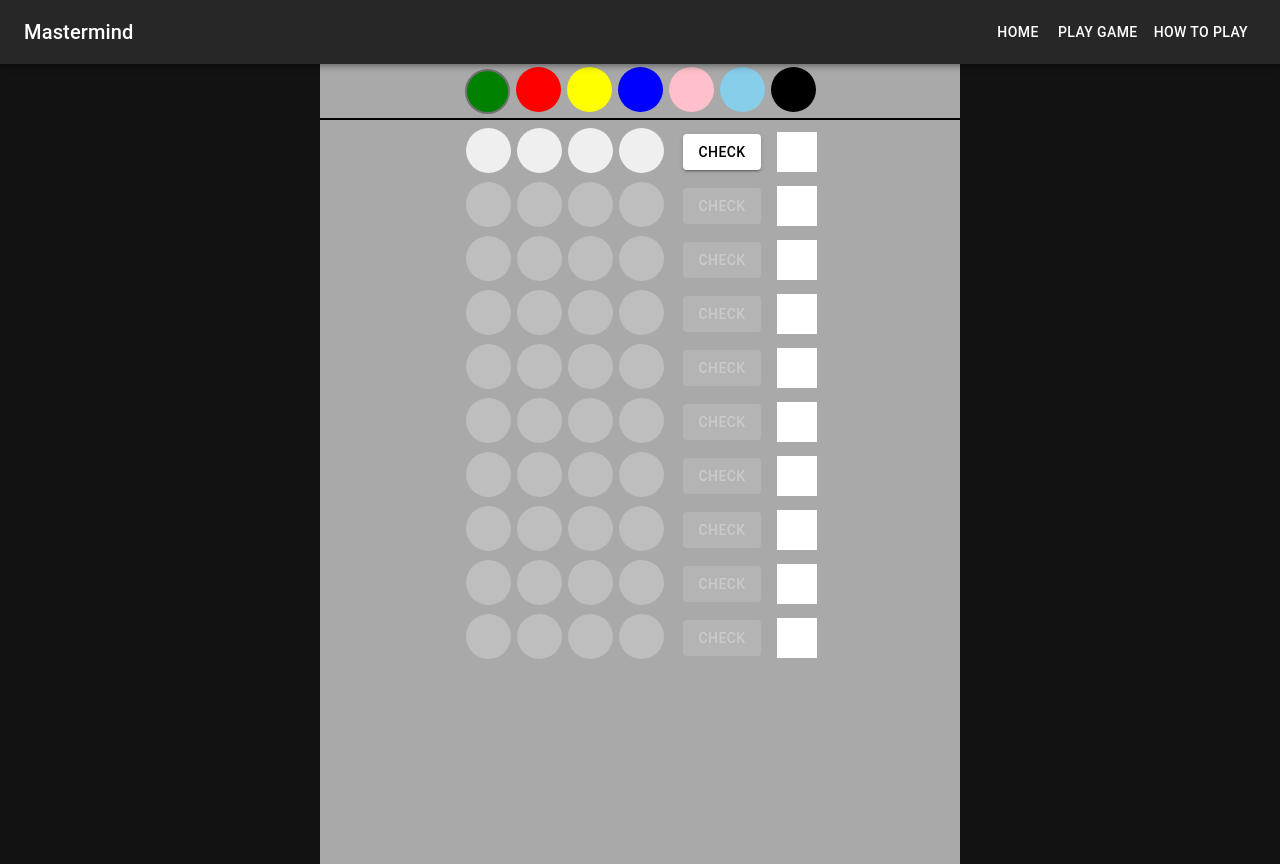
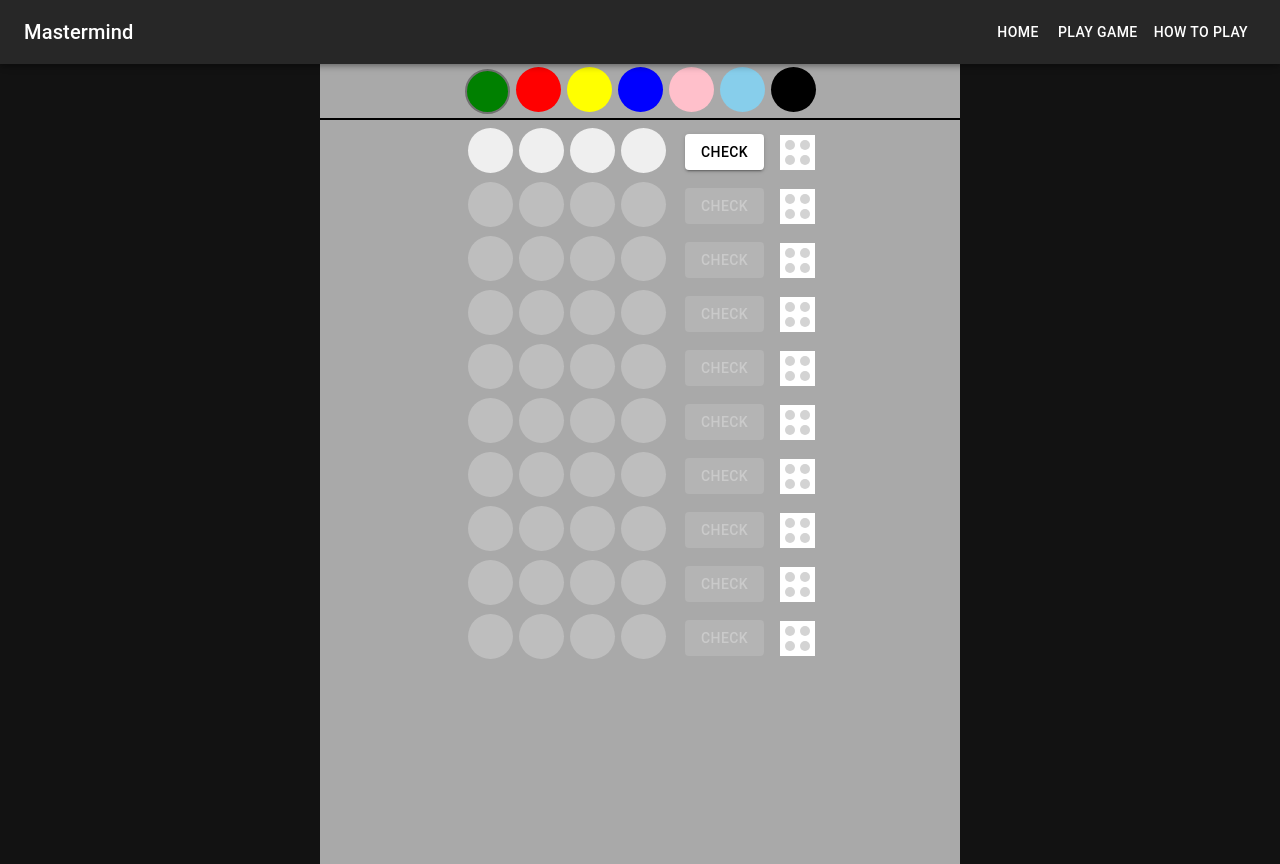
Before and after one commit to PakkiPavan/mastermind-board-game, a React (Create React App) app: page / in a window 1280 px wide. Built offline with nearby package versions, Linux system fonts and the light colour scheme.

Commit message:
game logic changes

```diff
--- a/src/components/Board/Board.css
+++ b/src/components/Board/Board.css
@@ -25,9 +25,46 @@
     text-align: center;
 }
 
-.checkButtonContainer{
+.checkButtonContainer {
     margin-right: 1rem;
 }
+
+.hints {
+    position: relative;
+    width: 35px;
+    height: 35px;
+    background-color: white;
+}
+
+.hintCircle {
+    position: absolute;
+    width: 10px;
+    height: 10px;
+    border-radius: 50%;
+    background-color: lightgray;
+    margin: 5px;
+}
+
+.hintCircle:nth-child(1) {
+    top: 0;
+    left: 0;
+}
+
+.hintCircle:nth-child(2) {
+    top: 0;
+    right: 0;
+}
+
+.hintCircle:nth-child(3) {
+    bottom: 0;
+    left: 0;
+}
+
+.hintCircle:nth-child(4) {
+    bottom: 0;
+    right: 0;
+}
+
 
 @keyframes blink {
     0% {
@@ -38,17 +75,3 @@
         border: 2px solid #fff;
     }
 }
-
-/* @keyframes blink {
-    0% {
-        border-color: #000;
-    }
-
-    50% {
-        border-color: transparent;
-    }
-
-    100% {
-        border-color: #000;
-    }
-} */
--- a/src/components/Board/Board.tsx
+++ b/src/components/Board/Board.tsx
@@ -9,12 +9,27 @@ const defaultCurrentColor = "green";
 const defaultCurrentColorId = "availableColor-green-1";
 const circleAnimation = "blink 0.3s infinite";
 
+const getRandomColors = (numOfColors: number) => {
+    const result: string[] = [];
+    while (result.length < numOfColors) {
+        const randomIndex = Math.floor(Math.random() * availableColors.length);
+        const randomColor = availableColors[randomIndex];
+        if (!result.includes(randomColor)) {
+            result.push(randomColor);
+        }
+    }
+    return result;
+}
+
 function Board() {
     const [currentColor, setCurrentColor] = React.useState(defaultCurrentColor);
     const [currentRowNumber, setCurrentRowNumber] = React.useState(1);
+    const [secretCode, setSecretCode] = React.useState<string[]>([]);
+    const [gameOver, setGameOver] = React.useState<boolean>(false);
 
     React.useEffect(() => {
         addAnimationToFirstColor(true);
+        setSecretCode(getRandomColors(4));
     }, [])
 
     const addAnimationToFirstColor = (state: boolean) => {
@@ -58,7 +73,7 @@ function Board() {
             <button
                 id={id}
                 className="circle"
-                disabled={disabled}
+                disabled={gameOver ? true : disabled}
                 style={{
                     backgroundColor: bgColor ? bgColor : undefined,
                     animation: animationRequired ? circleAnimation : undefined,
@@ -81,7 +96,7 @@ function Board() {
                 className="checkButton"
                 variant="contained"
                 color="inherit"
-                disabled={disabled}
+                disabled={gameOver ? true : disabled}
                 sx={{
                     backgroundColor: "white",
                     color: "black"
@@ -96,21 +111,20 @@ function Board() {
     const renderHint = (id: string, currentRowIndex: number) => {
 
         return (
-            <Box
-                id={id}
-                sx={{
-                    width: '40px',
-                    height: '40px',
-                    backgroundColor: 'white',
-                }}
+            <div
+                className="hints"
+                id={`hints-${currentRowIndex}`}
             >
-
-            </Box>
+                <div className="hintCircle"></div>
+                <div className="hintCircle"></div>
+                <div className="hintCircle"></div>
+                <div className="hintCircle"></div>
+            </div>
         )
     };
 
     const handleCheckButtonClick = (currentRowIndex: number) => {
-        console.log("handleCheckButtonClick", currentRowIndex);
+
         const selectedColors: string[] = [];
         for (let index = 1; index <= 4; index++) {
             const selectableColorElement = document.getElementById(`selectableColor-${currentRowIndex}${index}`) as any;
@@ -123,15 +137,41 @@ function Board() {
         }
 
         if (selectedColors.length === 4) {
-            if(selectedColors.length !== [...new Set(selectedColors)].length){
+            if (selectedColors.length !== [...new Set(selectedColors)].length) {
                 Swal.fire({
                     icon: 'error',
                     title: 'Error',
                     text: 'Duplicate colors not allowed',
                 })
             }
-            else{
-                setCurrentRowNumber(currentRowNumber + 1);
+            else {
+                console.log("secretCode", secretCode);
+                console.log("selectedCode", selectedColors);
+                const result = validateCode(secretCode, selectedColors);
+                console.log("result", result);
+                if (result.samePosition === 4) {
+                    setGameOver(true);
+                    Swal.fire({
+                        icon: 'success',
+                        title: 'You Won',
+                        text: 'Congratulations!! You won the game',
+                    })
+                }
+                else{
+                    setCurrentRowNumber(currentRowNumber + 1);
+                }
+                const hintElement = document.getElementById(`hints-${currentRowIndex}`) as any;
+                const child = hintElement.children;
+                if (result.samePosition) {
+                    for (let i = 0; i < result.samePosition; i++) {
+                        child[i].style.backgroundColor = "green";
+                    }
+                }
+                if (result.differentPosition) {
+                    for (let i = result.samePosition; i < result.samePosition + result.differentPosition; i++) {
+                        child[i].style.backgroundColor = "red";
+                    }
+                }
             }
         }
         else {
@@ -146,6 +186,23 @@ function Board() {
 
     const generateNumbersArray = (length: number) => {
         return Array.from({ length: length }, (_, index) => index + 1);
+    };
+
+    const validateCode = (secretCode: string[], selectedCode: string[]) => {
+        let samePosition = 0;
+        let differentPosition = 0;
+        for (let i = 0; i < secretCode.length; i++) {
+            if (secretCode[i] === selectedCode[i]) {
+                samePosition++;
+            }
+            else if (secretCode.includes(selectedCode[i])) {
+                differentPosition++;
+            }
+        }
+        return {
+            samePosition,
+            differentPosition
+        }
     };
 
     return (
```
